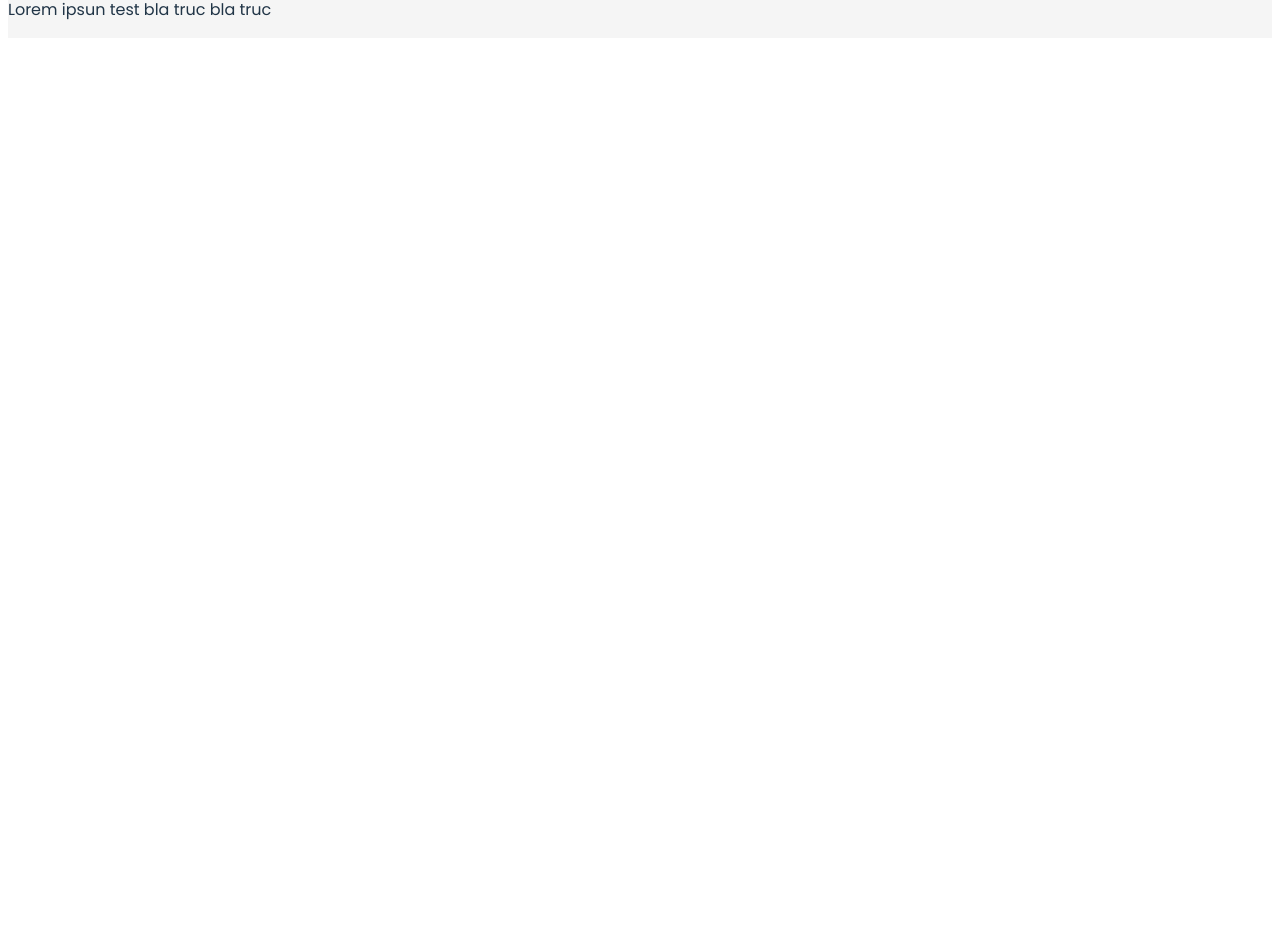
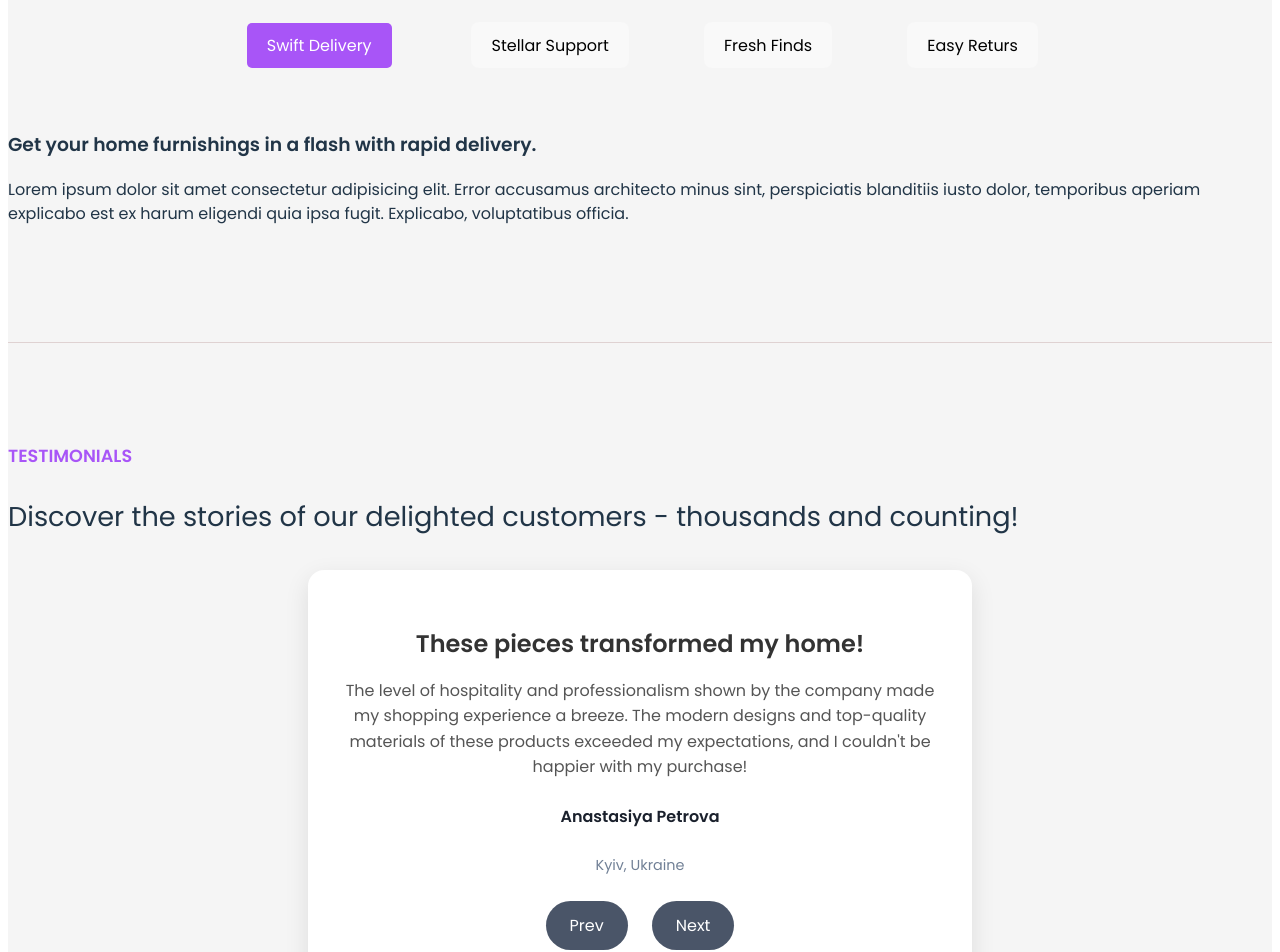
Before and after one commit to luidji95/X-Shoppers-Dream, a React (Vite) app: page / in a window 1280 px wide. Shown: the part 2774-3726 px from the top of the page. Before the commit the page ends 2820 px from the top, so only its background shows below. Built offline with nearby package versions, Linux system fonts and the light colour scheme; no server answers.

Commit message:
adding slider functionality

```diff
--- a/src/App.css
+++ b/src/App.css
@@ -557,6 +557,11 @@
 }
 .operations-main {
   border-top: 1px solid rgb(223, 210, 210);
+  display: flex;
+  flex-direction: column;
+  justify-content: space-between;
+  align-items: center;
+  gap: 40px;
 }
 .operations-text {
   margin-top: 100px;
@@ -571,3 +576,91 @@
   font-size: 1.7rem;
   font-family: "Poppins", sans-serif;
 }
+.tabButton-div {
+  width: 63%;
+  display: flex;
+  justify-content: space-between;
+  align-items: center;
+}
+.tabContent-div {
+  margin-bottom: 100px;
+}
+.testimonials-main {
+  border-top: 1px solid rgb(223, 210, 210);
+}
+.testimonials-text {
+  margin-top: 100px;
+}
+.testimonials-text h2 {
+  margin-top: 100px;
+  text-transform: uppercase;
+  color: #a855f7;
+  font-size: 1.1rem;
+}
+.testimonials-text p {
+  font-size: 1.7rem;
+  font-family: "Poppins", sans-serif;
+}
+.testemonials-tab-content {
+  background: white;
+  padding: 2rem;
+  border-radius: 1rem;
+  box-shadow: 0 8px 24px rgba(0, 0, 0, 0.1);
+  max-width: 600px;
+  margin: 2rem auto;
+  text-align: center;
+  transition: all 0.4s ease-in-out;
+}
+
+.testemonials-tab-content h3 {
+  font-size: 1.5rem;
+  color: #333;
+  margin-bottom: 1rem;
+}
+
+.testemonials-tab-content p {
+  font-size: 1rem;
+  color: #555;
+  margin-bottom: 1.5rem;
+  line-height: 1.6;
+}
+
+.testimonial-user .name {
+  font-weight: bold;
+  color: #1a202c;
+}
+
+.testimonial-user .location {
+  font-size: 0.9rem;
+  color: #718096;
+}
+.testimonial-buttons {
+  display: flex;
+  justify-content: center;
+  gap: 1.5rem;
+  margin-top: 1rem;
+}
+
+.testimonial-buttons button {
+  background-color: #4a5568;
+  color: white;
+  border: none;
+  padding: 0.75rem 1.5rem;
+  font-size: 1rem;
+  border-radius: 9999px;
+  cursor: pointer;
+  transition: background-color 0.3s ease;
+}
+
+.testimonial-buttons button:hover {
+  background-color: #2d3748;
+}
+.fade-enter {
+  opacity: 0;
+  transform: scale(0.98);
+}
+.fade-active {
+  opacity: 1;
+  transform: scale(1);
+  transition: all 0.4s ease-in-out;
+}
--- a/src/App.tsx
+++ b/src/App.tsx
@@ -10,6 +10,7 @@ import HomePage from "./Hero-Section/page";
 import FeaturedProduct from "./FeaturedProducts/featuredProducts";
 import BrandEssence from "./BrandEssence/page";
 import Operations from "./Operations/page";
+import Testimonials from "./Testimonials/testimonials";
 
 function App() {
   return (
@@ -19,6 +20,7 @@ function App() {
       <FeaturedProduct />
       <BrandEssence />
       <Operations />
+      <Testimonials />
     </div>
   );
 }
--- a/src/Data/tabData.tsx
+++ b/src/Data/tabData.tsx
@@ -1,26 +1,57 @@
 export const tabData = [
   {
     id: `tab1`,
-    title: `Naslov 1`,
-    text: `Lorem ipsun test bla truc bla truc`,
+    title: `Get your home furnishings in a flash with rapid delivery.`,
+    text: `Lorem ipsum dolor sit amet consectetur adipisicing elit. Error accusamus architecto minus sint, perspiciatis blanditiis iusto dolor, temporibus aperiam explicabo est ex harum eligendi quia ipsa fugit. Explicabo, voluptatibus officia.`,
     buttonTitle: `Swift Delivery`,
   },
   {
     id: `tab2`,
-    title: `Naslov 2`,
-    text: `Lorem ipsun tedfdjfsdlfsjldjf`,
+    title: `Always here to help: stellar support around the clock.`,
+    text: `Dolor sit amet consectetur adipisicing elit. Error accusamus architecto minus sint, plorem blanditiis iusto dolor, temporibus aperiam explicabo est ex harum eligendi quia ipsa fugit. Explicabo, voluptatibus officia minus sint, plorem ex harum.`,
     buttonTitle: `Stellar Support`,
   },
   {
     id: `tab3`,
-    title: `Naslov 3`,
-    text: `Lorem ipsun tedfdjfsdlfsjldjf`,
+    title: `Stay ahead of the trends with our latest discoveries.`,
+    text: `Ipsum dolor sit amet consectetur adipisicing elit. Error accusamus architecto minus sint, pLorem blanditiis iusto dolor, temporibus aperiam explicabo est ex harum eligendi quia ipsa fugit. Explicabo, voluptatibus officia temporibus.`,
     buttonTitle: `Fresh Finds`,
   },
   {
     id: `tab4`,
-    title: `Naslov 4`,
-    text: `Lorem ipsun tedfdjfsdlfsjldjf`,
+    title: `No stress or worries for your home goods.`,
+    text: `Explicabo ipsum Error sit ametperspiciati consectetur voluptatibus elit. Error accusamus arc explicabo explictecto minus sint, se blanditiis iusto dolor, temporibus aperiam explicabo est ex harum eligendi quia ipsa fugit sit amet architecto.`,
     buttonTitle: `Easy Returs`,
   },
 ];
+
+export const tabDataSlider = [
+  {
+    title: "These pieces transformed my home!",
+    text: "The level of hospitality and professionalism shown by the company made my shopping experience a breeze. The modern designs and top-quality materials of these products exceeded my expectations, and I couldn't be happier with my purchase!",
+    img: "",
+    name: "Anastasiya Petrova",
+    location: "Kyiv, Ukraine",
+  },
+  {
+    title: "My space now finally feels complete.",
+    text: "The beautiful furniture pieces I purchased fit perfectly in my home and bring me so much joy every day. The quality and modern design exceeded my expectations, and the entire experience with your company was seamless.",
+    img: "",
+    name: "Anna Capron",
+    location: "Paris, France",
+  },
+  {
+    title: "You guys brought vision back to my life.",
+    text: "I cannot speak highly enough of the quality of the products I received from this company. The attention to detail and craftsmanship is unparalleled. I am so grateful to have found such a reliable and professional source for my furniture needs.",
+    img: "",
+    name: "Tyron Mayers",
+    location: "San Francisco, USA",
+  },
+  {
+    title: "Can't believe I have been missing on this!",
+    text: "The furniture I found on this e-commerce store was exactly what I was looking for. The pieces have truly transformed my home and brought my vision to life, adding a touch of sophistication and elegance to every corner.",
+    img: "",
+    name: "Vinney Malesh",
+    location: "Los Angeles, USA",
+  },
+];
--- /dev/null
+++ b/src/Testimonials/testimonials.tsx
@@ -0,0 +1,46 @@
+import { useState } from "react";
+import { tabDataSlider } from "../Data/tabData";
+
+const Testimonials = () => {
+  const [index, setIndex] = useState(0);
+  return (
+    <div className="testimonials-main">
+      <div className="testimonials-text">
+        <h2>TESTIMONIALS</h2>
+        <p>
+          Discover the stories of our delighted customers - thousands and
+          counting!{" "}
+        </p>
+      </div>
+      <div className="testemonials-tab-content">
+        <h3>{tabDataSlider[index].title}</h3>
+        <p>{tabDataSlider[index].text}</p>
+        <div className="testimonial-user">
+          <p className="name">{tabDataSlider[index].name}</p>
+          <p className="location">{tabDataSlider[index].location}</p>
+        </div>
+        <div className="testimonial-buttons">
+          <button
+            onClick={() =>
+              setIndex(
+                (prev) =>
+                  (prev - 1 + tabDataSlider.length) % tabDataSlider.length
+              )
+            }
+          >
+            Prev
+          </button>
+          <button
+            onClick={() =>
+              setIndex((prev) => (prev + 1) % tabDataSlider.length)
+            }
+          >
+            Next
+          </button>
+        </div>
+      </div>
+    </div>
+  );
+};
+
+export default Testimonials;
```
